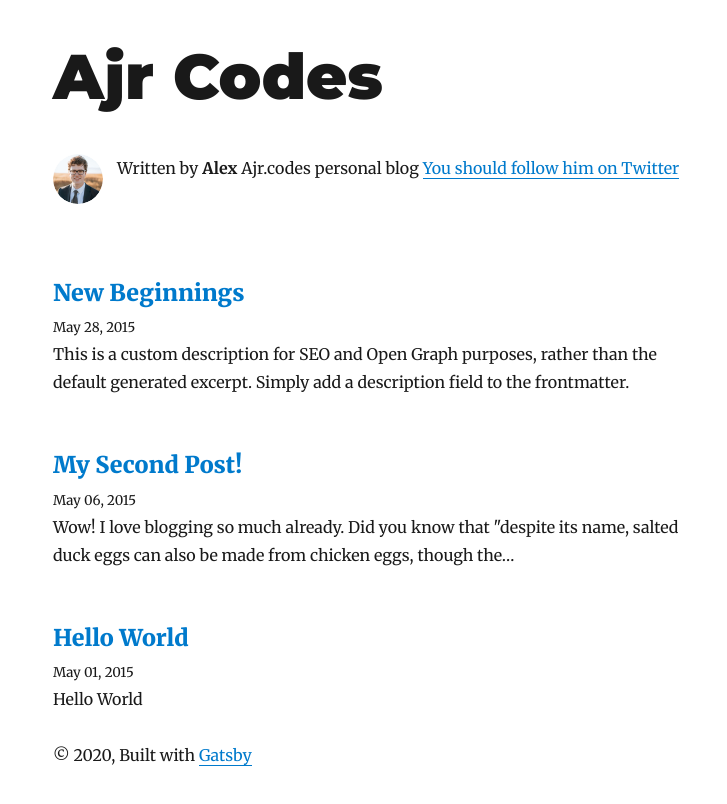
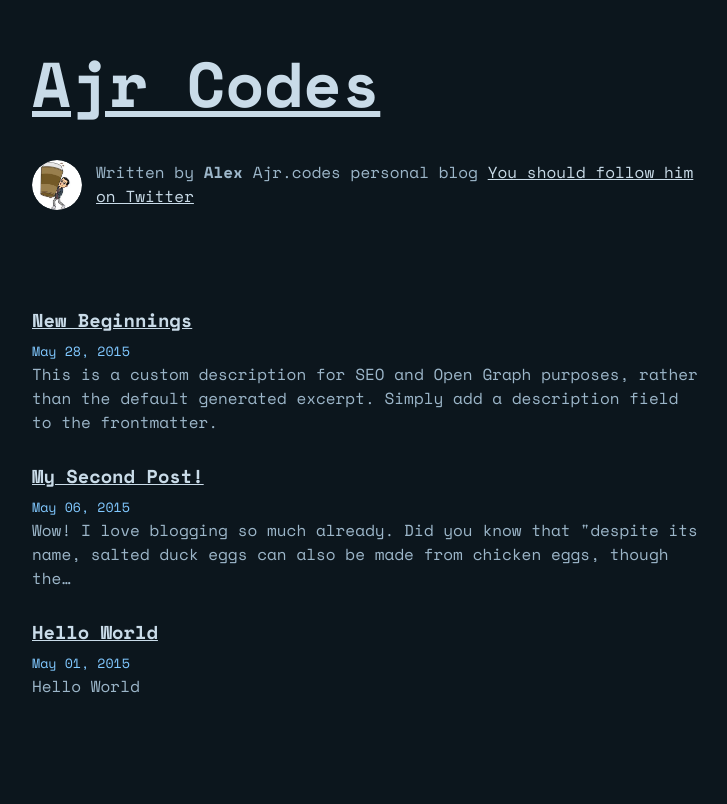
Before and after one commit to alex-r89/ajr-codes, a Gatsby site: page / in a window 1280 px wide. Shown: the whole page, without its empty margins (272-999 px from the left). Built offline with nearby package versions, Linux system fonts and the light colour scheme; Gatsby itself is replaced by a stand-in of ours; some packages are replaced by stand-ins of ours.

Commit message:
complete redo of styles using styled components

```diff
--- a/gatsby-browser.js
+++ b/gatsby-browser.js
@@ -1,5 +1,2 @@
 // custom typefaces
-import "typeface-montserrat"
-import "typeface-merriweather"
-
-import "prismjs/themes/prism.css"
+import 'prismjs/themes/prism.css'
--- a/gatsby-config.js
+++ b/gatsby-config.js
@@ -12,6 +12,17 @@ module.exports = {
     }
   },
   plugins: [
+    {
+      resolve: `gatsby-plugin-prefetch-google-fonts`,
+      options: {
+        fonts: [
+          {
+            family: `Space Mono`,
+            variants: [`400`, `700`]
+          }
+        ]
+      }
+    },
     {
       resolve: `gatsby-source-filesystem`,
       options: {
@@ -70,14 +81,6 @@ module.exports = {
       }
     },
     `gatsby-plugin-react-helmet`,
-    {
-      resolve: `gatsby-plugin-typography`,
-      options: {
-        pathToConfigModule: `src/utils/typography`
-      }
-    }
-    // this (optional) plugin enables Progressive Web App + Offline functionality
-    // To learn more, visit: https://gatsby.dev/offline
-    // `gatsby-plugin-offline`,
+    `gatsby-plugin-styled-components`
   ]
 }
--- a/src/components/bio.js
+++ b/src/components/bio.js
@@ -5,16 +5,14 @@
  * See: https://www.gatsbyjs.org/docs/use-static-query/
  */
 
-import React from "react"
-import { useStaticQuery, graphql } from "gatsby"
-import Image from "gatsby-image"
-
-import { rhythm } from "../utils/typography"
+import React from 'react'
+import { useStaticQuery, graphql } from 'gatsby'
+import Image from 'gatsby-image'
 
 const Bio = () => {
   const data = useStaticQuery(graphql`
     query BioQuery {
-      avatar: file(absolutePath: { regex: "/profile-pic.jpg/" }) {
+      avatar: file(absolutePath: { regex: "/profile-pic.webp/" }) {
         childImageSharp {
           fixed(width: 50, height: 50) {
             ...GatsbyImageSharpFixed
@@ -40,28 +38,25 @@ const Bio = () => {
     <div
       style={{
         display: `flex`,
-        marginBottom: rhythm(2.5),
-      }}
-    >
+        marginBottom: '4.375rem'
+      }}>
       <Image
         fixed={data.avatar.childImageSharp.fixed}
         alt={author.name}
         style={{
-          marginRight: rhythm(1 / 2),
+          marginRight: '0.875rem',
           marginBottom: 0,
           minWidth: 50,
-          borderRadius: `100%`,
+          borderRadius: `100%`
         }}
         imgStyle={{
-          borderRadius: `50%`,
+          borderRadius: `50%`
         }}
       />
       <p>
         Written by <strong>{author.name}</strong> {author.summary}
         {` `}
-        <a href={`https://twitter.com/${social.twitter}`}>
-          You should follow him on Twitter
-        </a>
+        <a href={`https://twitter.com/${social.twitter}`}>You should follow him on Twitter</a>
       </p>
     </div>
   )
--- a/src/components/layout.js
+++ b/src/components/layout.js
@@ -1,7 +1,56 @@
-import React from "react"
-import { Link } from "gatsby"
+import React from 'react'
+import { Link } from 'gatsby'
+import { createGlobalStyle } from 'styled-components'
 
-import { rhythm, scale } from "../utils/typography"
+const GlobalStyle = createGlobalStyle`
+  body {
+    background-color: #0c161d;
+    color: #9cb6c9;
+    font-family: 'Space Mono', monospace;
+    margin-left: auto;
+    margin-right: auto;
+    max-width: 42rem;
+    padding: 2.5rem 1.5rem;
+  }
+  a {
+    color: #c9dbe8;
+    transition: color .25s ease;
+
+    :hover{
+      color: #7d9db5
+    }
+  }
+  h1 {
+    font-size: 3.95285rem;
+    line-height: 4.375rem;
+    margin-bottom: 2.625rem;
+    margin-top: 0px;
+  }
+  h3 {
+    margin-top: 0;
+  }
+  blockquote {
+    padding-left: 1.42188rem;
+    border-left: 0.32813rem solid #5588af;
+  }
+  hr {
+    border: 1px solid #5588af;
+    border-radius: 0.25rem;
+  }
+  p {
+    margin-left: 0;
+    margin-right: 0;
+    margin-top: 0;
+    padding-bottom: 0;
+    padding-left: 0;
+    padding-right: 0;
+    padding-top: 0;
+    margin-bottom: 1.75rem;
+  }
+  small {
+    color: #80c8ff
+  }
+`
 
 const Layout = ({ location, title, children }) => {
   const rootPath = `${__PATH_PREFIX__}/`
@@ -9,61 +58,28 @@ const Layout = ({ location, title, children }) => {
 
   if (location.pathname === rootPath) {
     header = (
-      <h1
-        style={{
-          ...scale(1.5),
-          marginBottom: rhythm(1.5),
-          marginTop: 0,
-        }}
-      >
-        <Link
-          style={{
-            boxShadow: `none`,
-            color: `inherit`,
-          }}
-          to={`/`}
-        >
-          {title}
-        </Link>
+      <h1>
+        <Link to={`/`}>{title}</Link>
       </h1>
     )
   } else {
     header = (
-      <h3
-        style={{
-          fontFamily: `Montserrat, sans-serif`,
-          marginTop: 0,
-        }}
-      >
-        <Link
-          style={{
-            boxShadow: `none`,
-            color: `inherit`,
-          }}
-          to={`/`}
-        >
-          {title}
-        </Link>
+      <h3>
+        <Link to={`/`}>{title}</Link>
       </h3>
     )
   }
   return (
-    <div
-      style={{
-        marginLeft: `auto`,
-        marginRight: `auto`,
-        maxWidth: rhythm(24),
-        padding: `${rhythm(1.5)} ${rhythm(3 / 4)}`,
-      }}
-    >
+    <>
+      <GlobalStyle />
       <header>{header}</header>
       <main>{children}</main>
-      <footer>
-        © {new Date().getFullYear()}, Built with
-        {` `}
-        <a href="https://www.gatsbyjs.org">Gatsby</a>
-      </footer>
-    </div>
+      {location.pathname !== rootPath && (
+        <footer>
+          <Link to={`/`}>← Home</Link>
+        </footer>
+      )}
+    </>
   )
 }
 
--- a/src/pages/index.js
+++ b/src/pages/index.js
@@ -1,10 +1,9 @@
-import React from "react"
-import { Link, graphql } from "gatsby"
+import React from 'react'
+import { Link, graphql } from 'gatsby'
 
-import Bio from "../components/bio"
-import Layout from "../components/layout"
-import SEO from "../components/seo"
-import { rhythm } from "../utils/typography"
+import Bio from '../components/bio'
+import Layout from '../components/layout'
+import SEO from '../components/seo'
 
 const BlogIndex = ({ data, location }) => {
   const siteTitle = data.site.siteMetadata.title
@@ -12,7 +11,7 @@ const BlogIndex = ({ data, location }) => {
 
   return (
     <Layout location={location} title={siteTitle}>
-      <SEO title="All posts" />
+      <SEO title='All posts' />
       <Bio />
       {posts.map(({ node }) => {
         const title = node.frontmatter.title || node.fields.slug
@@ -21,9 +20,8 @@ const BlogIndex = ({ data, location }) => {
             <header>
               <h3
                 style={{
-                  marginBottom: rhythm(1 / 4),
-                }}
-              >
+                  marginBottom: '4px'
+                }}>
                 <Link style={{ boxShadow: `none` }} to={node.fields.slug}>
                   {title}
                 </Link>
@@ -33,7 +31,7 @@ const BlogIndex = ({ data, location }) => {
             <section>
               <p
                 dangerouslySetInnerHTML={{
-                  __html: node.frontmatter.description || node.excerpt,
+                  __html: node.frontmatter.description || node.excerpt
                 }}
               />
             </section>
--- a/src/utils/typography.js
+++ /dev/null
@@ -1,23 +0,0 @@
-import Typography from "typography"
-import Wordpress2016 from "typography-theme-wordpress-2016"
-
-Wordpress2016.overrideThemeStyles = () => {
-  return {
-    "a.gatsby-resp-image-link": {
-      boxShadow: `none`,
-    },
-  }
-}
-
-delete Wordpress2016.googleFonts
-
-const typography = new Typography(Wordpress2016)
-
-// Hot reload typography in development.
-if (process.env.NODE_ENV !== `production`) {
-  typography.injectStyles()
-}
-
-export default typography
-export const rhythm = typography.rhythm
-export const scale = typography.scale
```
Also changed, not shown: package.json (+4 -6 lines), src/pages/using-typescript.tsx (deleted, +0 -34 lines), src/templates/blog-post.js (+18 -24 lines), content/assets/profile-pic.jpg (deleted), content/assets/profile-pic.webp (added), 1 other file.
